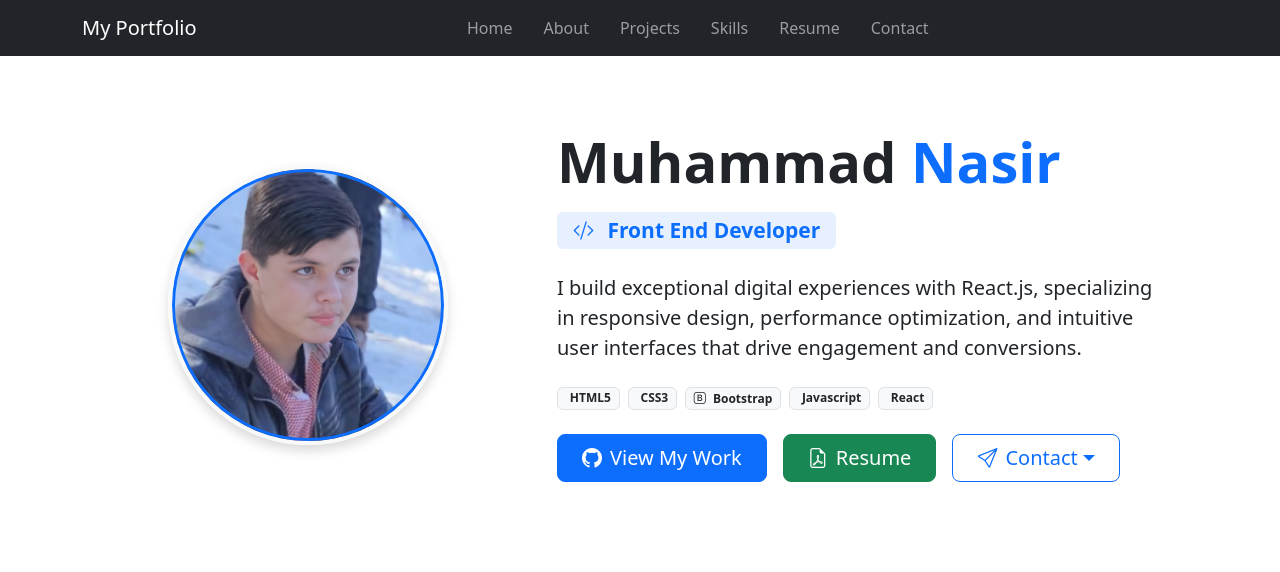
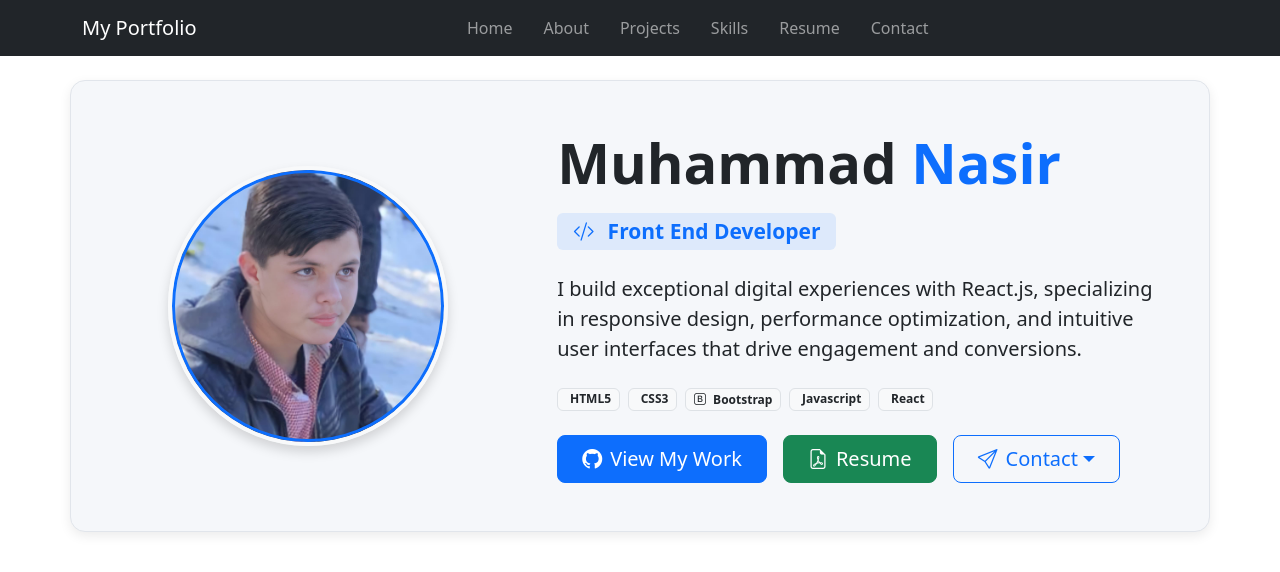
Before and after one commit to Nasir-afridi/Portfolio, a React (Vite) app: page / in a window 1280 px wide. Shown: the top 572 px of the page. Built offline with nearby package versions, Linux system fonts and the light colour scheme.

Commit message:
background color added to the home page

```diff
--- a/src/components/pages/Home.jsx
+++ b/src/components/pages/Home.jsx
@@ -22,7 +22,15 @@ const Home = () => {
   }, []);
 
   return (
-    <div className="container py-5 my-4">
+    <div
+      className="container py-5 my-4"
+      style={{
+        background: "#f5f7fa",
+        borderRadius: "15px",
+        boxShadow: "0 4px 12px rgba(0,0,0,0.08)",
+        border: "1px solid #e1e5eb",
+      }}
+    >
       <div className="row align-items-center">
         <div className="col-12 col-md-5 mb-4 mb-md-0 d-flex justify-content-center">
           <div
```
